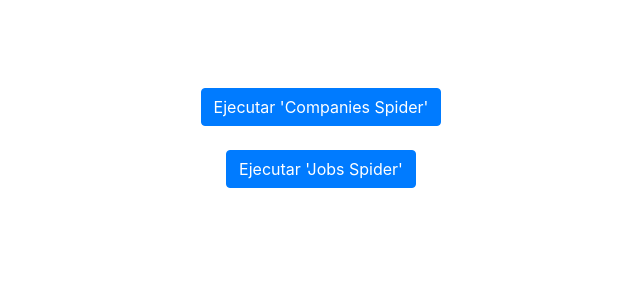
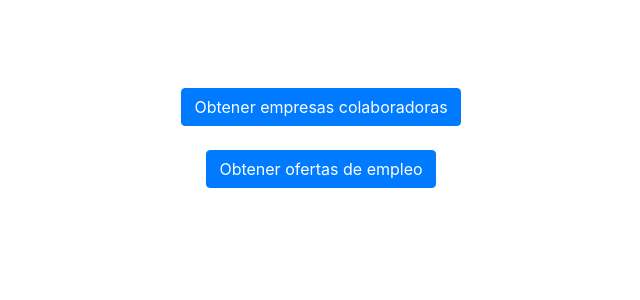
Before and after one commit to Echeverrias/IE, a Django app: page /task/scraping/ in a window 1280 px wide. Shown: the part 56-356 px from the top of the page, without its empty margins (319-959 px from the left). Run offline with Django 3.2, Linux system fonts and the light colour scheme; the visitor is signed in with stand-in values (Sample User, id 1); data that the repository does not hold is empty; some libraries are stand-ins or nearby versions.

Commit message:
task.templates: _

```diff
--- a/src/task/templates/task/main.html
+++ b/src/task/templates/task/main.html
@@ -23,14 +23,14 @@
                 {% if not model or model == 'company' %}
                 <form id="run-company-spider" action="{{'company'|get_action_form:model}}"method="GET"  {% if is_running %}hidden{% endif %} >
                         <input type="hidden" name="crawl" value="True">
-                        <button id="start-company-spider" class="btn btn-primary" type="submit">Ejecutar 'Companies Spider'</button>
+                        <button id="start-company-spider" class="btn btn-primary" type="submit">Obtener empresas colaboradoras</button>
                 </form>
                  {% endif %}
                 <br>
                 {% if not model or model == 'job' %}
                 <form id="run-job-spider" action="{{'job'|get_action_form:model}}" method="GET"  {% if is_running %}hidden{% endif %} >
                         <input type="hidden" name="crawl" value="True">
-                        <button id="start-job-spider" class="btn btn-primary" type="submit">Ejecutar 'Jobs Spider'</button>
+                        <button id="start-job-spider" class="btn btn-primary" type="submit">Obtener ofertas de empleo</button>
                 </form>
                 {% endif %}
         </div>
```
